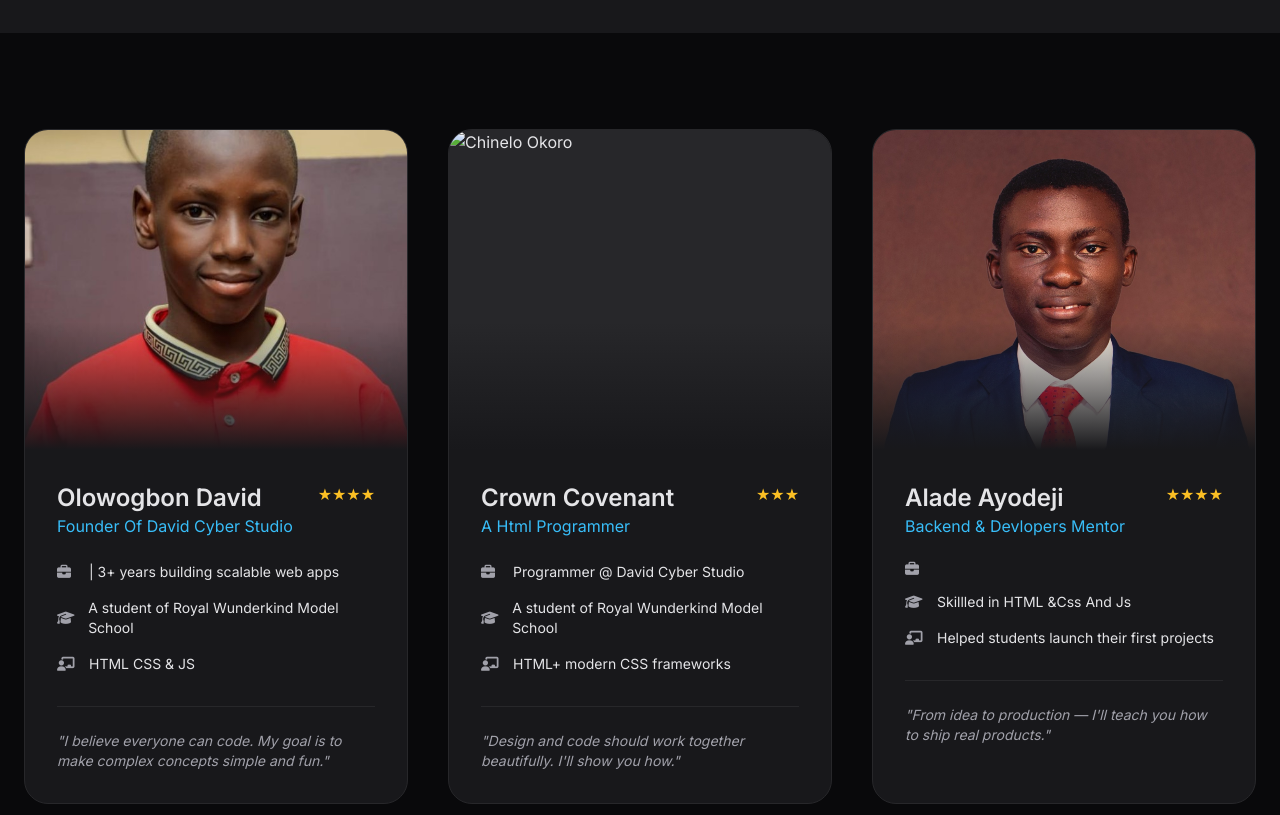
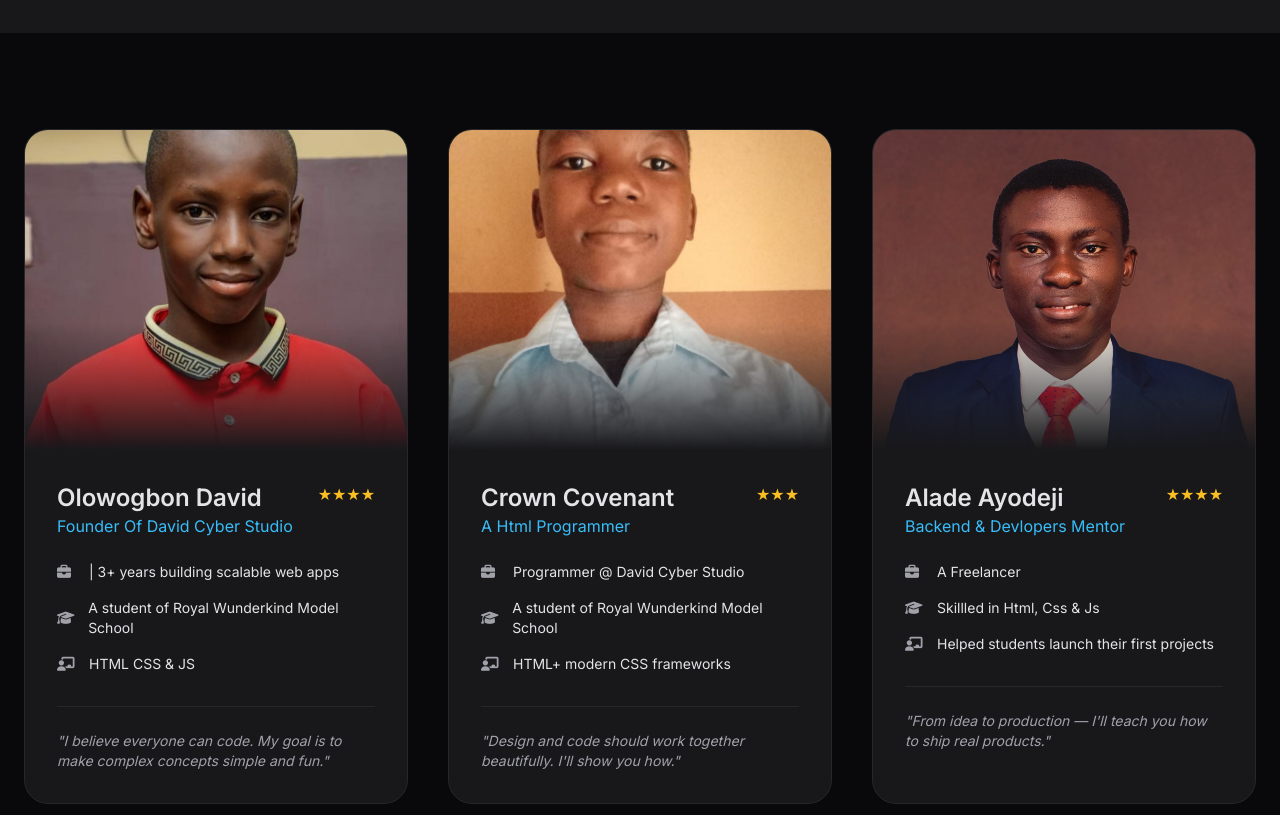
Before and after one commit to Ayodeji1805/davidstudio, a plain HTML site: page instructors.html in a window 1280 px wide. Shown: the part 440-1255 px from the top of the page. Drawn offline with nearby package versions, Linux system fonts and the light colour scheme.

Commit message:
Update instructors.html

```diff
--- a/instructors.html
+++ b/instructors.html
@@ -111,7 +111,7 @@
                 <!-- Instructor 2 -->
                 <div class="instructor-card bg-zinc-900 rounded-3xl overflow-hidden border border-zinc-800">
                     <div class="h-80 bg-zinc-800 relative">
-                        <img src="in.jpeg"
+                        <img src="in.jpg"
                              alt="Chinelo Okoro"
                              class="w-full h-full object-cover">
                         <div class="absolute bottom-0 left-0 right-0 bg-gradient-to-t from-zinc-900 to-transparent h-32"></div>
@@ -176,11 +176,11 @@
                         <div class="mt-6 space-y-4 text-sm">
                             <div class="flex items-center gap-3">
                                 <i class="fas fa-briefcase w-5 text-zinc-400"></i>
-                                <span></span>
+                                <span>A Freelancer </span>
                             </div>
                             <div class="flex items-center gap-3">
                                 <i class="fas fa-graduation-cap w-5 text-zinc-400"></i>
-                                <span>Skillled in HTML &amp;Css And Js  </span>
+                                <span>Skillled in Html, Css &amp; Js  </span>
                             </div>
                             <div class="flex items-center gap-3">
                                 <i class="fas fa-chalkboard-teacher w-5 text-zinc-400"></i>
```
